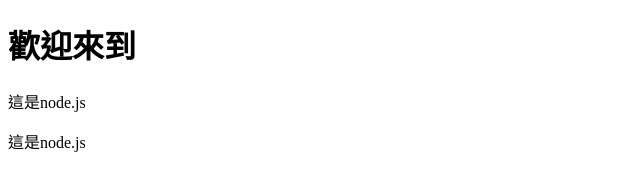
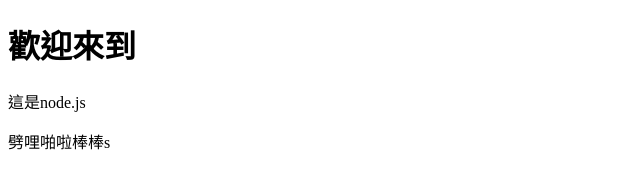
Before and after one commit to RuoRuoAL/WebServer, a website: page public/index.html in a window 1280 px wide. Shown: the full height of the page, 0-640 px from the left. Drawn offline with Linux system fonts and the light colour scheme.

Commit message:
Update index.html

```diff
--- a/public/index.html
+++ b/public/index.html
@@ -9,6 +9,6 @@
 <body>
     <h1>歡迎來到</h1>
     <p>這是node.js</p>
-    <p>這是node.js</p>
+    <p>劈哩啪啦棒棒s</p>
 </body>
 </html>
```
